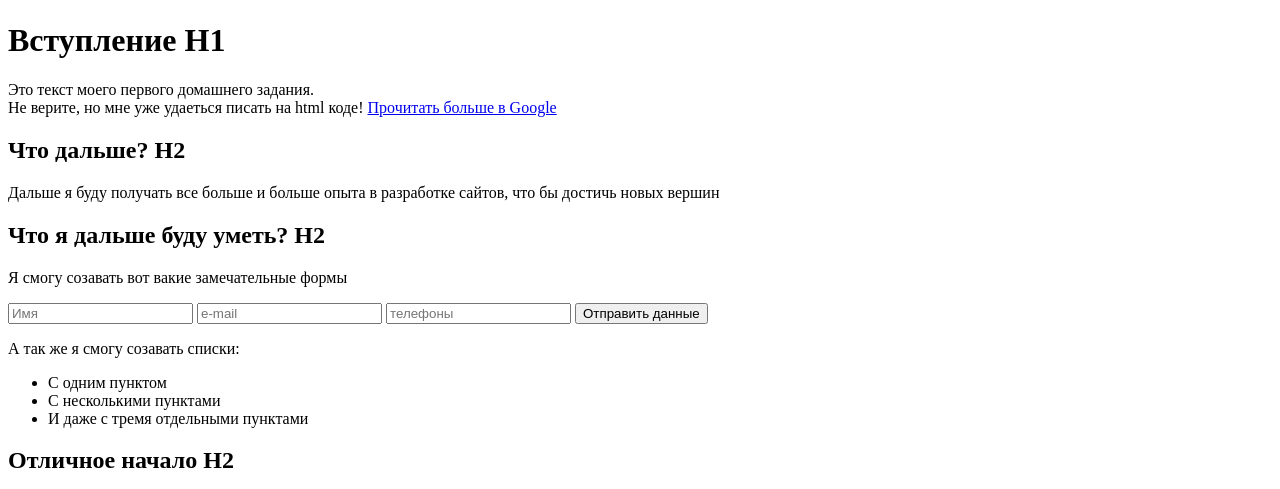
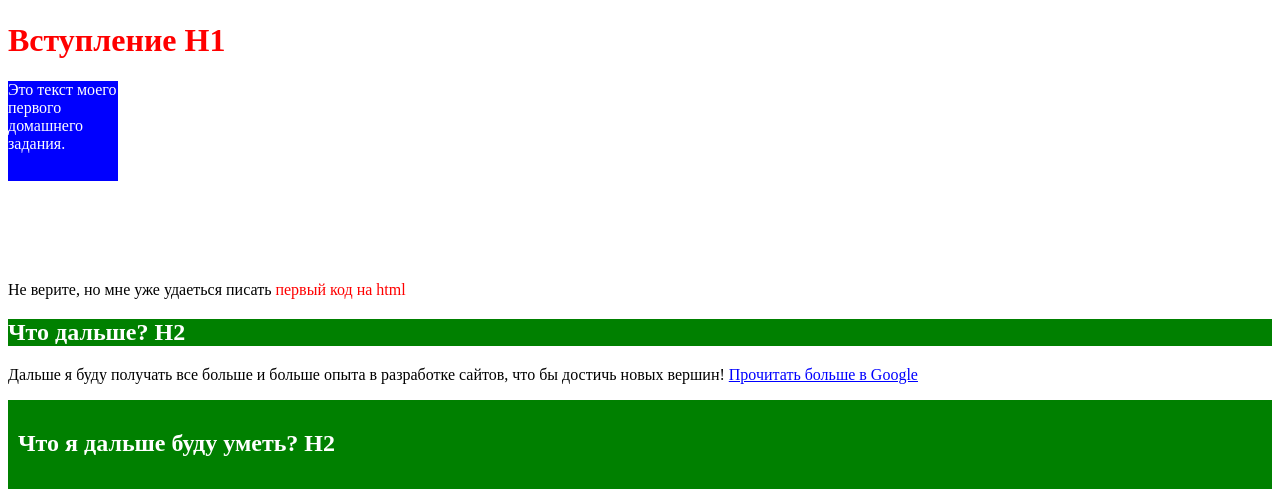
Before and after one commit to ambratanya/ambraTanya, a plain HTML site: page index.html in a window 1280 px wide. Shown: the part 311-800 px from the top of the page. Drawn offline with Linux system fonts and the light colour scheme.

Commit message:
Add files via upload

```diff
--- a/css/main.css
+++ b/css/main.css
@@ -1,6 +1,31 @@
-h1{
+h1 {
+	color:red;
+}
+.new{
+	height: 100px;
+	width: 110px;
+	background-color: blue;
+	margin-bottom: 100px;
+	color: #ffffff;
 
-	color:green;
-	border: 2px solid red;
-	background: blue;
 }
+span{color:red;}
+h2{background-color: green;
+	color:#ffffff;
+
+
+}
+div{
+	height:70px;
+	background: green;
+	padding:10px;
+
+}
+a{color:blue;
+
+}
+li
+{ border: 1px solid black;
+
+
+}
--- a/index.html
+++ b/index.html
@@ -4,22 +4,36 @@
  	<meta charset="UTF-8">
  	<meta name="viewport" content="width=device-width, initial-scale=1.0">
  	<title> Изучение HTML5</title>
+ 	<link rel="stylesheet" type="text/css" href="css/main.css">
  </head>
  <body>
+ 	<header>
  	<img src="https://wayup.in/courses/course10/lesson2/logo.jpg"alt="лого">
- 	<h1>Вступление  H1 </h1>
+ 	<h1> Вступление  H1 </h1>
+ 	<p class="new">
+ 		Это текст моего первого домашнего задания.
+ 		</p>
+
+
+ 	</p>
+ <p> Не верите, но мне уже удаеться писать <span> первый код на html</span></p>
+</header>
+
+ 	<h2>Что дальше? H2 </h2>
+
  	<p>
- 		Это текст моего первого домашнего задания.</br> Не верите, но мне уже удаеться писать на html коде!
- 		<a href="https://g.co/doodle/3ttpqc3" target="_blank" title="Загаловочек"> Прочитать больше в Google </a>
+ 		Дальше я буду получать все больше и больше опыта в разработке сайтов, что бы достичь новых вершин!
+
+ 	<a href="https://g.co/doodle/3ttpqc3" target="_blank" title="Загаловочек"> Прочитать больше в Google </a>
+ </p>
+ <section>
+ <div>
+ 	<h2>Что я дальше буду уметь? H2 </h2>
+ 	</div>
+
+ 		<p> Я смогу созавать вот вакие замечательные формы
  	</p>
- 	<h2>Что дальше? H2 </h2>
- 	<p>
- 		Дальше я буду получать все больше и больше опыта в разработке сайтов, что бы достичь новых вершин
- 	</p>
- 	<h2>Что я дальше буду уметь? H2 </h2>
- 	<p>
- 		Я смогу созавать вот вакие замечательные формы
- 	</p>
+
  	<form action="#">
  			<input type="text" placeholder="Имя" required>
  			<input type="email" placeholder="e-mail"required>
@@ -42,7 +56,10 @@
  			И даже с тремя отдельными пунктами
  		</li>
  	</ul>
- 		<h2> Отличное начало H2 </h2>
+ </section>
+ <footer>
+ 		<h2> Отличное начало! H2 </h2>
 <a href="https://wayup.in/cabinet/course10/unit1/lesson1" target="_blank" title="Загаловочек"> Перейти на первое занятие курса </a>
+</footer>
  	</body>
  	</html>
```
